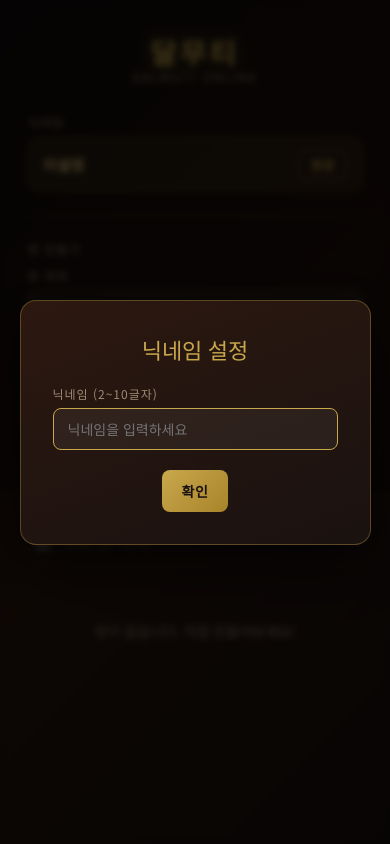
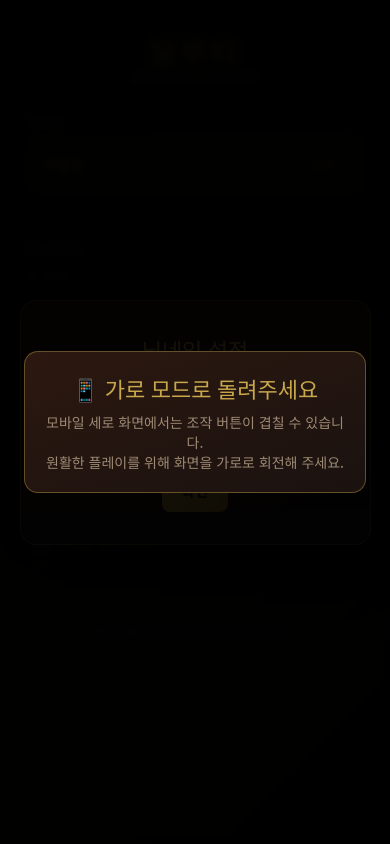
Before and after one commit to nasnnd/Dalmuti, a Python web app: template templates/index.html in a window 390 px wide. Run offline with Jinja, Linux system fonts and the light colour scheme; the template is opened without the code that fills it, so the values that code supplies are empty; some libraries are stand-ins or nearby versions.

Commit message:
Update index.html

```diff
--- a/templates/index.html
+++ b/templates/index.html
@@ -673,6 +673,33 @@
     transform: translate(-50%, -50%) scale(1);
   }
 
+  #orientation-guard {
+    position: fixed;
+    inset: 0;
+    z-index: 400;
+    background: rgba(0,0,0,0.9);
+    display: flex;
+    align-items: center;
+    justify-content: center;
+    padding: 24px;
+    text-align: center;
+  }
+  #orientation-guard.hidden { display: none; }
+  .orientation-box {
+    max-width: 420px;
+    border: 1px solid rgba(201,168,76,0.4);
+    border-radius: 14px;
+    padding: 20px;
+    background: linear-gradient(160deg, #2c1810, #1a1210);
+  }
+  .orientation-title {
+    color: var(--gold);
+    font-size: 22px;
+    margin-bottom: 8px;
+    font-family: 'Noto Serif KR', serif;
+  }
+  .orientation-desc { color: var(--text-dim); font-size: 14px; }
+
   /* 스크롤바 */
   ::-webkit-scrollbar { width: 6px; }
   ::-webkit-scrollbar-track { background: transparent; }
@@ -847,12 +874,21 @@
 <!-- 혁명 배너 -->
 <div id="revolution-banner">🔥 혁명! 계급 역전!</div>
 
+<div id="orientation-guard" class="hidden">
+  <div class="orientation-box">
+    <div class="orientation-title">📱 가로 모드로 돌려주세요</div>
+    <div class="orientation-desc">모바일 세로 화면에서는 조작 버튼이 겹칠 수 있습니다.<br>원활한 플레이를 위해 화면을 가로로 회전해 주세요.</div>
+  </div>
+</div>
+
 <script>
 // ══════════════════════════════════════════
 // 상태
 // ══════════════════════════════════════════
-const socket = io();
-let myNick = null;
+const SESSION_TOKEN_KEY = 'dalmuti_session_token';
+const sessionToken = getOrCreateSessionToken();
+const socket = io({ auth: { session_token: sessionToken } });
+let myNick = localStorage.getItem('dalmuti_nickname') || null;
 let mySid = null;
 let currentRoomId = null;
 let gameState = null;
@@ -861,6 +897,23 @@ let selectedCardIndices = [];
 // ══════════════════════════════════════════
 // 유틸
 // ══════════════════════════════════════════
+function getOrCreateSessionToken() {
+  let token = localStorage.getItem(SESSION_TOKEN_KEY);
+  if (!token) {
+    token = `sess-${Math.random().toString(36).slice(2)}-${Date.now()}`;
+    localStorage.setItem(SESSION_TOKEN_KEY, token);
+  }
+  return token;
+}
+
+function updateOrientationGuard() {
+  const guard = document.getElementById('orientation-guard');
+  if (!guard) return;
+  const isMobile = window.matchMedia('(max-width: 900px)').matches;
+  const isPortrait = window.matchMedia('(orientation: portrait)').matches;
+  guard.classList.toggle('hidden', !(isMobile && isPortrait));
+}
+
 function showToast(msg, duration = 2500) {
   const t = document.getElementById('toast');
   t.textContent = msg;
@@ -934,22 +987,40 @@ document.getElementById('nick-input').addEventListener('keydown', e => {
 
 socket.on('nickname_ok', data => {
   myNick = data.nickname;
+ localStorage.setItem('dalmuti_nickname', myNick);
   document.getElementById('nick-show').textContent = myNick;
   document.getElementById('create-room-btn').disabled = false;
   closeNickEdit();
 });
 
-// 첫 진입시 자동으로 닉네임 설정 창
+// 첫 진입시 닉네임 상태 반영
 window.addEventListener('load', () => {
-  openNickEdit();
-  document.getElementById('nick-modal').querySelector('.btn-outline').style.display = 'none';
+  const cancelBtn = document.getElementById('nick-modal').querySelector('.btn-outline');
+  cancelBtn.style.display = myNick ? '' : 'none';
+
+  if (myNick) {
+    document.getElementById('nick-show').textContent = myNick;
+    document.getElementById('create-room-btn').disabled = false;
+    closeNickEdit();
+  } else {
+    openNickEdit();
+  }
+
+  updateOrientationGuard();
 });
+window.addEventListener('resize', updateOrientationGuard);
+window.addEventListener('orientationchange', updateOrientationGuard);
 
 // ══════════════════════════════════════════
 // 로비
 // ══════════════════════════════════════════
 socket.on('connect', () => {
   mySid = socket.id;
+    if (myNick) {
+    socket.emit('set_nickname', { nickname: myNick });
+    document.getElementById('nick-show').textContent = myNick;
+    document.getElementById('create-room-btn').disabled = false;
+  }
   socket.emit('get_lobby');
 });
 
@@ -1099,7 +1170,7 @@ function renderDraw(state, body) {
       <div class="draw-title">🃏 순서 뽑기</div>
       <div class="draw-desc">가장 낮은 숫자를 뽑은 사람이 달무티(왕)가 됩니다.</div>
       <button class="draw-deck-btn" ${myResult ? 'disabled' : ''} onclick="drawCard()">
-        ${myResult ? `<span style="font-size:32px;color:var(--gold);font-weight:900">${myResult}</span>` : '🂠'}
+        ${myResult ? (state.draw_results[mySid]?.card ? cardHTML(state.draw_results[mySid].card, false, false) : `<span style="font-size:32px;color:var(--gold);font-weight:900">${myResult}</span>`) : '🂠'}
       </button>
       <div style="font-size:13px;color:var(--text-dim)">${remaining}/${total}명 뽑음</div>
       <div class="draw-results-list" id="draw-results-list"></div>
@@ -1110,7 +1181,7 @@ function renderDraw(state, body) {
     if (!info || info.value === null) return '';
     return `<div class="draw-result-item">
       <span>${escHtml(info.nickname)}</span>
-      <span class="draw-result-num">${info.value}</span>
+      ${info.card ? cardHTML(info.card, false, true) : `<span class="draw-result-num">${info.value}</span>`}
     </div>`;
   }).join('');
 }
@@ -1322,6 +1393,7 @@ function renderGameScreen(state) {
       <div class="table-right-space">${rightHTML}</div>
     </div>
     <div class="opponents-bottom">${bottomHTML}</div>
+
     <div class="my-area">
       <div class="my-info">
         <div class="my-name-badge">${me ? me.rank_emoji : ''} ${me ? escHtml(me.nickname) : ''}</div>
```
